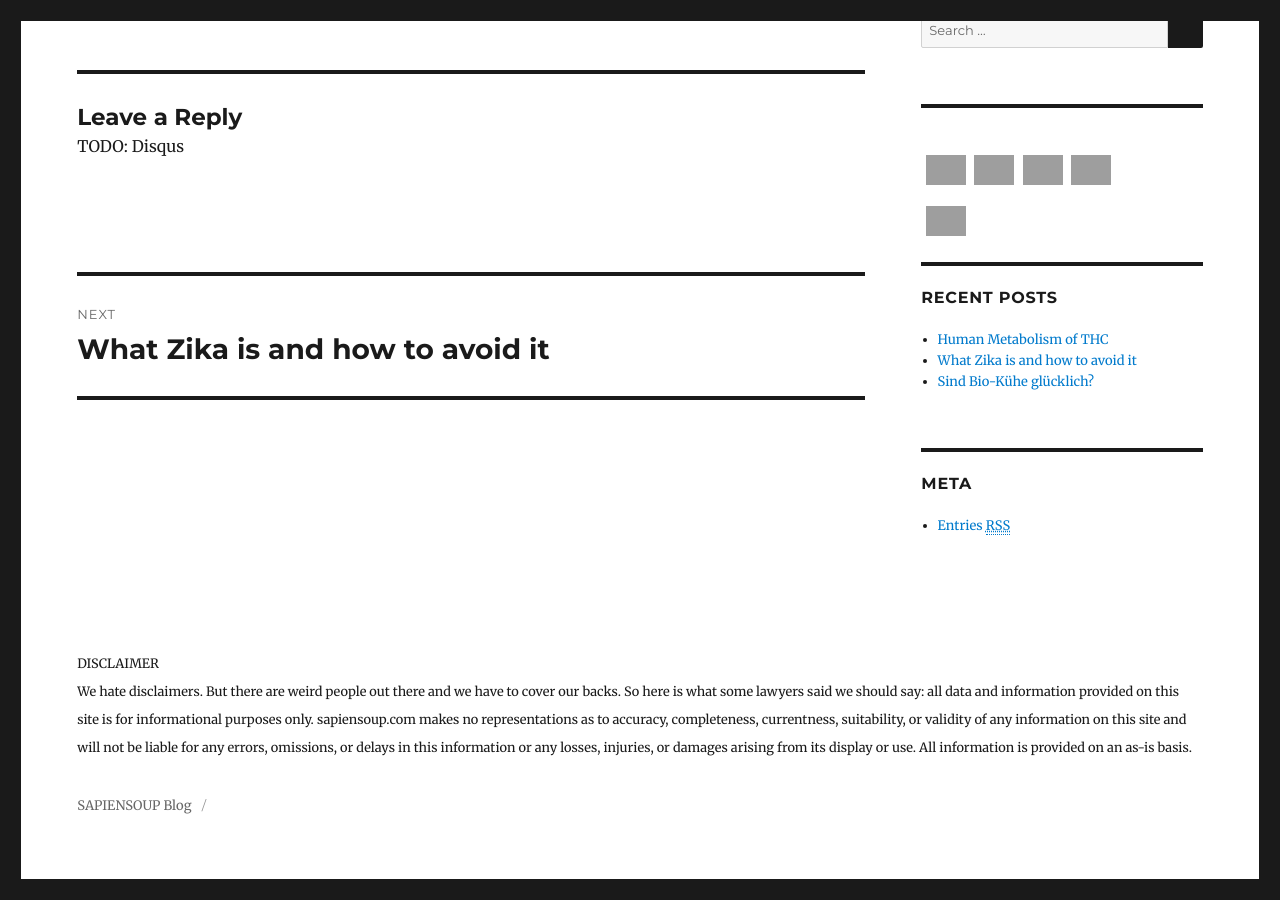
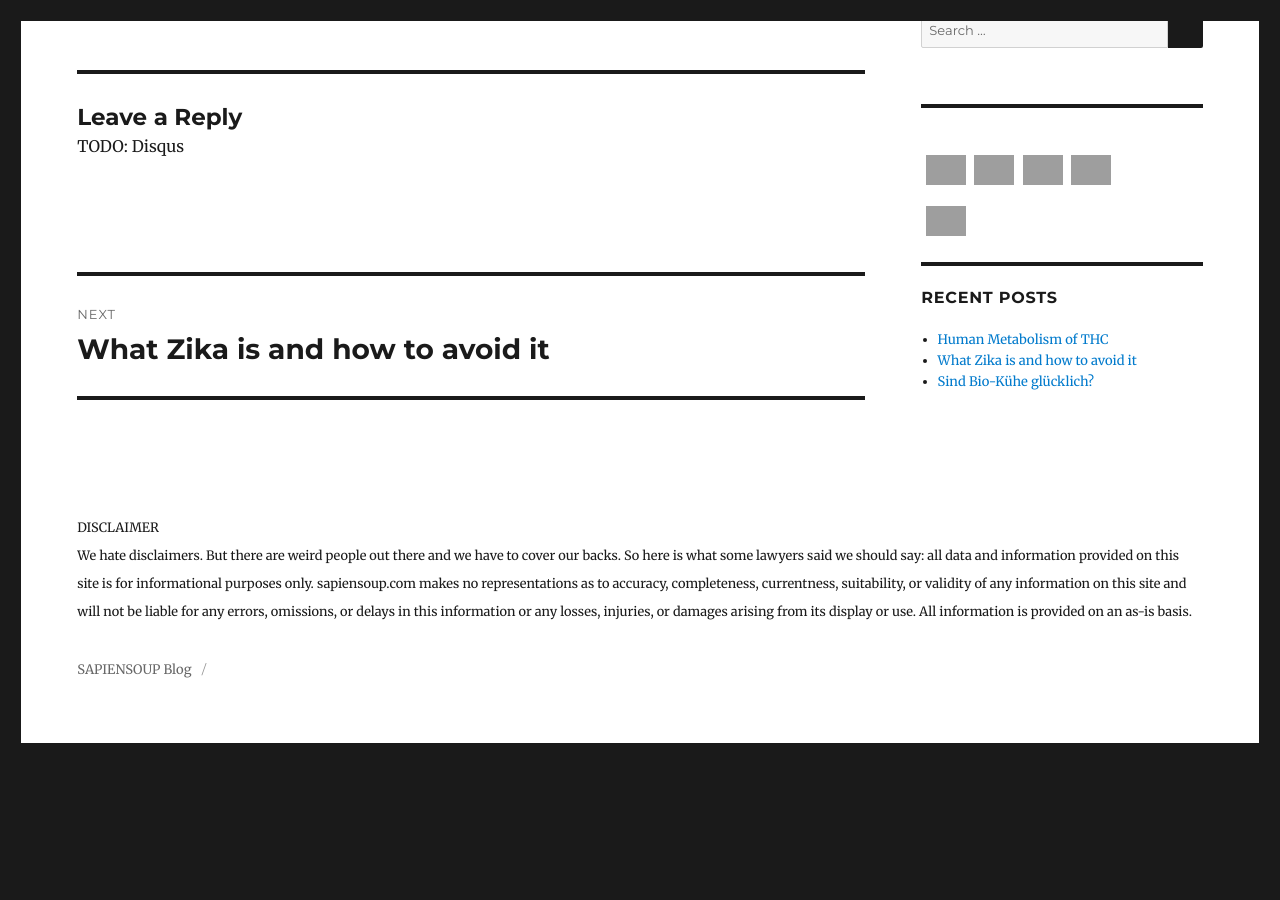
Before and after one commit to sapiensoup/sapiensoup.com, a Jekyll site: the page built from _posts/2016-10-27-sind-bio-kuhe-glucklich.html, in a window 1280 px wide and 900 px high, scrolled down 649 px. Built offline with Jekyll 4.4.1, drawn with Linux system fonts in a browser that asks for light colours; nearby versions of some CDN libraries; library files that are not in the unit come from our copies; comment, search, counter and statistics services are not loaded; after the commit the page ends 1413 px from its top, so only the background shows below that.

Commit message:
Remove 'Meta' section from sidebar
Only link remaining was RSS, and that is already available in the
'social' section above.

```diff
--- a/_layouts/post.html
+++ b/_layouts/post.html
@@ -306,18 +306,6 @@
                 {% endfor %}
               </ul>
             </section>
-            <section id="meta-2" class="widget widget_meta">
-              <h2 class="widget-title">Meta
-              </h2>
-              <ul>
-                <li>
-                  <a href="{{ site.url }}{{ site.feedurl }}">Entries
-                    <abbr title="Really Simple Syndication">RSS
-                    </abbr>
-                  </a>
-                </li>
-              </ul>
-            </section>
           </aside>
           <!-- .sidebar .widget-area -->
         </div>
```
